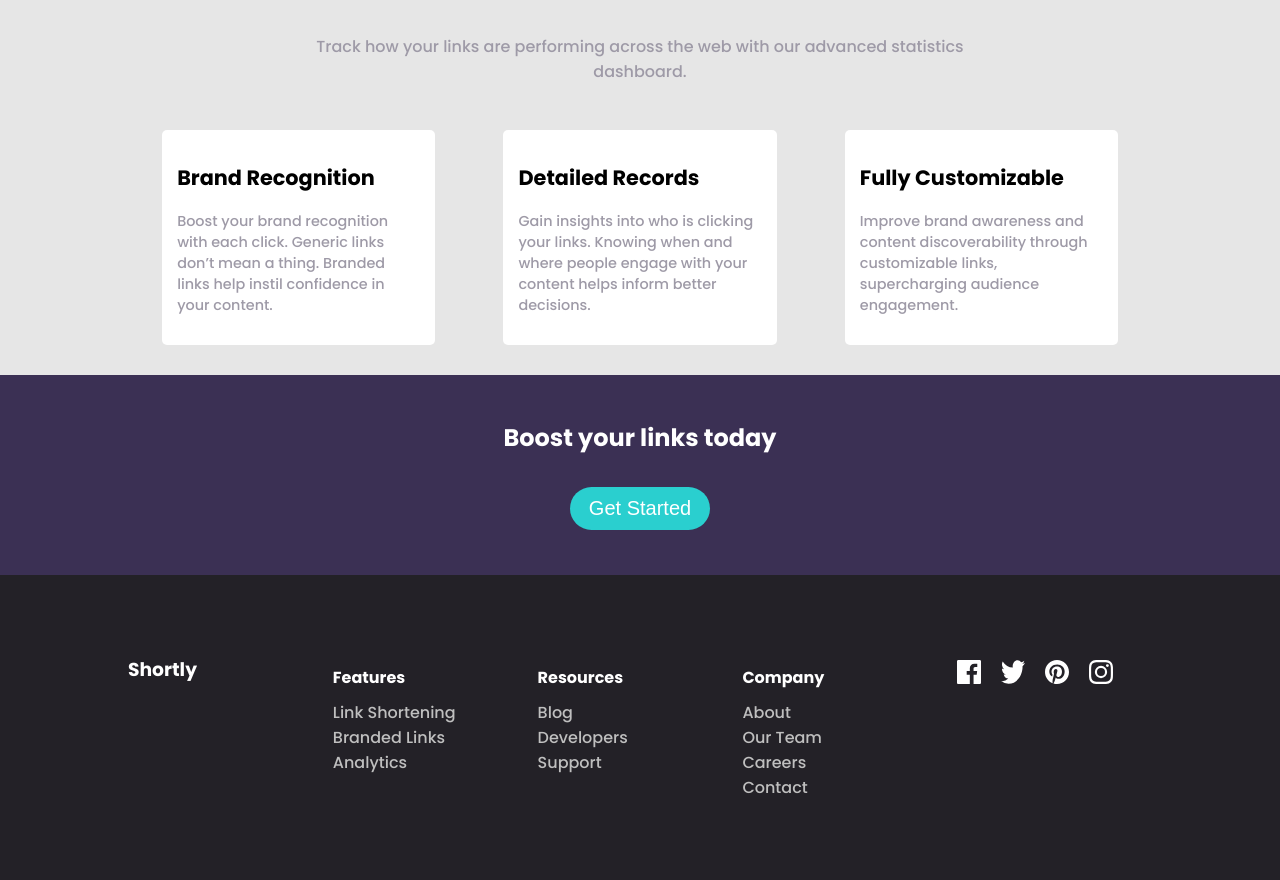
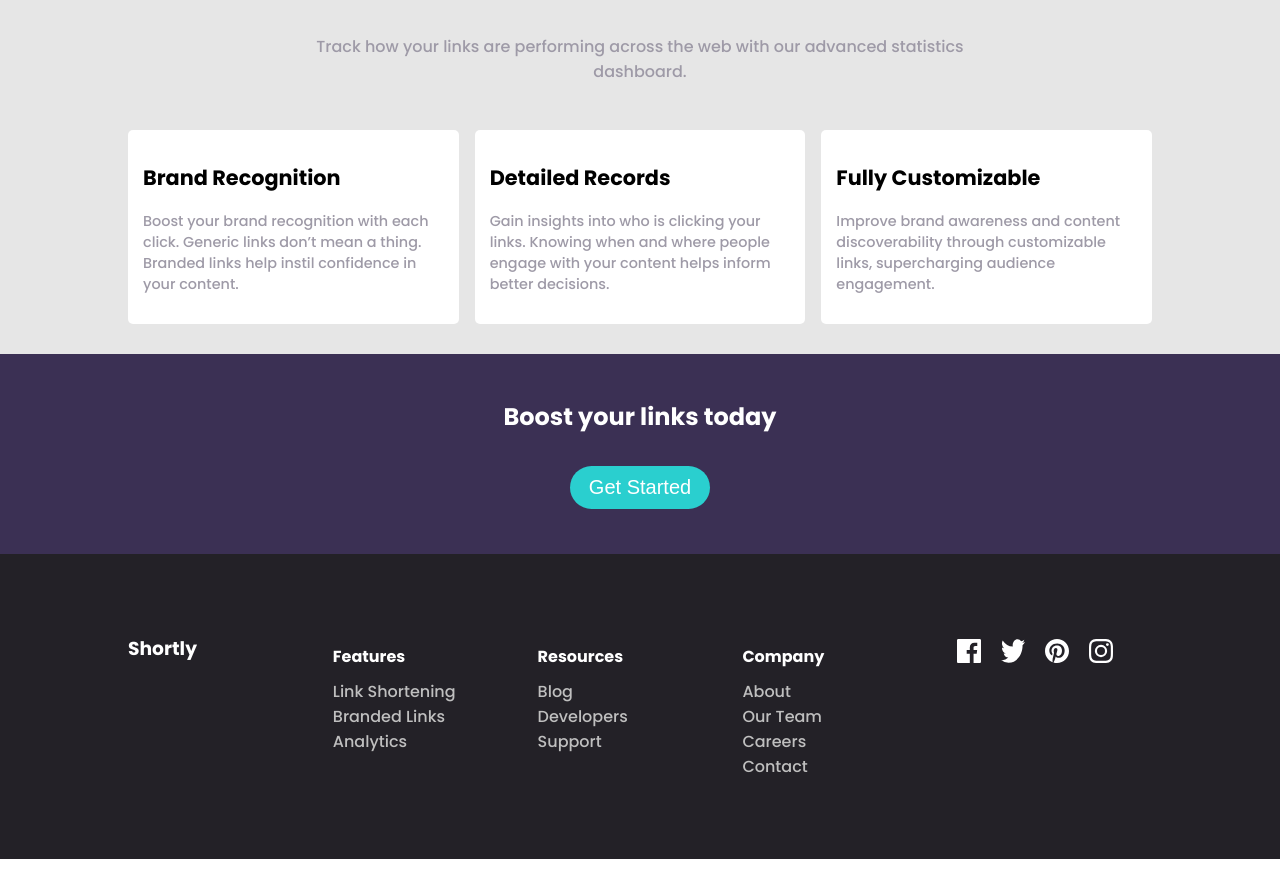
Before and after one commit to Babu-Mohammed-Izhan/urlshortly, a Next.js app: page / in a window 1280 px wide. Shown: the part 820-1700 px from the top of the page. After the commit the page ends 1679 px from the top, so only its background shows below. Built offline with nearby package versions, Linux system fonts and the light colour scheme.

Commit message:
added styles

```diff
--- a/styles/Home.module.scss
+++ b/styles/Home.module.scss
@@ -242,21 +242,20 @@
         display: grid;
         grid-template-columns: 1fr 1fr 1fr;
         width: 80%;
+        gap: 1em;
         margin: 30px auto;
-        height: 50%;
+
         @media (max-width: 700px) {
           display: grid;
           grid-template-columns: 1fr;
         }
+
         .card {
-          max-width: 80%;
+          width: 100%;
           background-color: rgb(255, 255, 255);
           border-radius: 5px;
           padding: 15px;
           margin: 0px auto;
-          @media (max-width: 700px) {
-            margin-top: 2rem;
-          }
           h1 {
             font-size: 1.3rem;
           }
```
